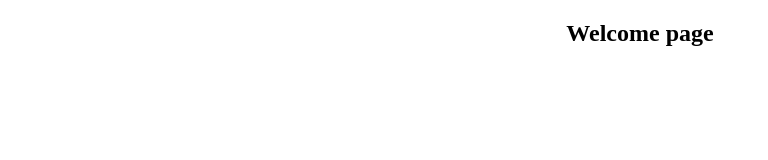
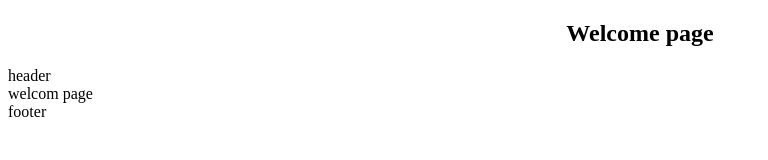
Before and after one commit to Salil786bhatnagar/MinorProject2, a plain HTML site: page index.html in a window 1280 px wide. Shown: the whole page, without its empty margins (0-768 px from the left). Drawn offline with Linux system fonts and the light colour scheme.

Commit message:
index some changes file is commit done

```diff
--- a/index.html
+++ b/index.html
@@ -7,5 +7,14 @@
 </head>
 <body>
     <center><h2>Welcome page</h2></center>
+    <div class="mainDive">
+        <div class="header">
+           header
+        </div>
+           welcom page
+        <div class="fotter">
+           footer
+         </div>
+    </div>
 </body>
 </html>
```
